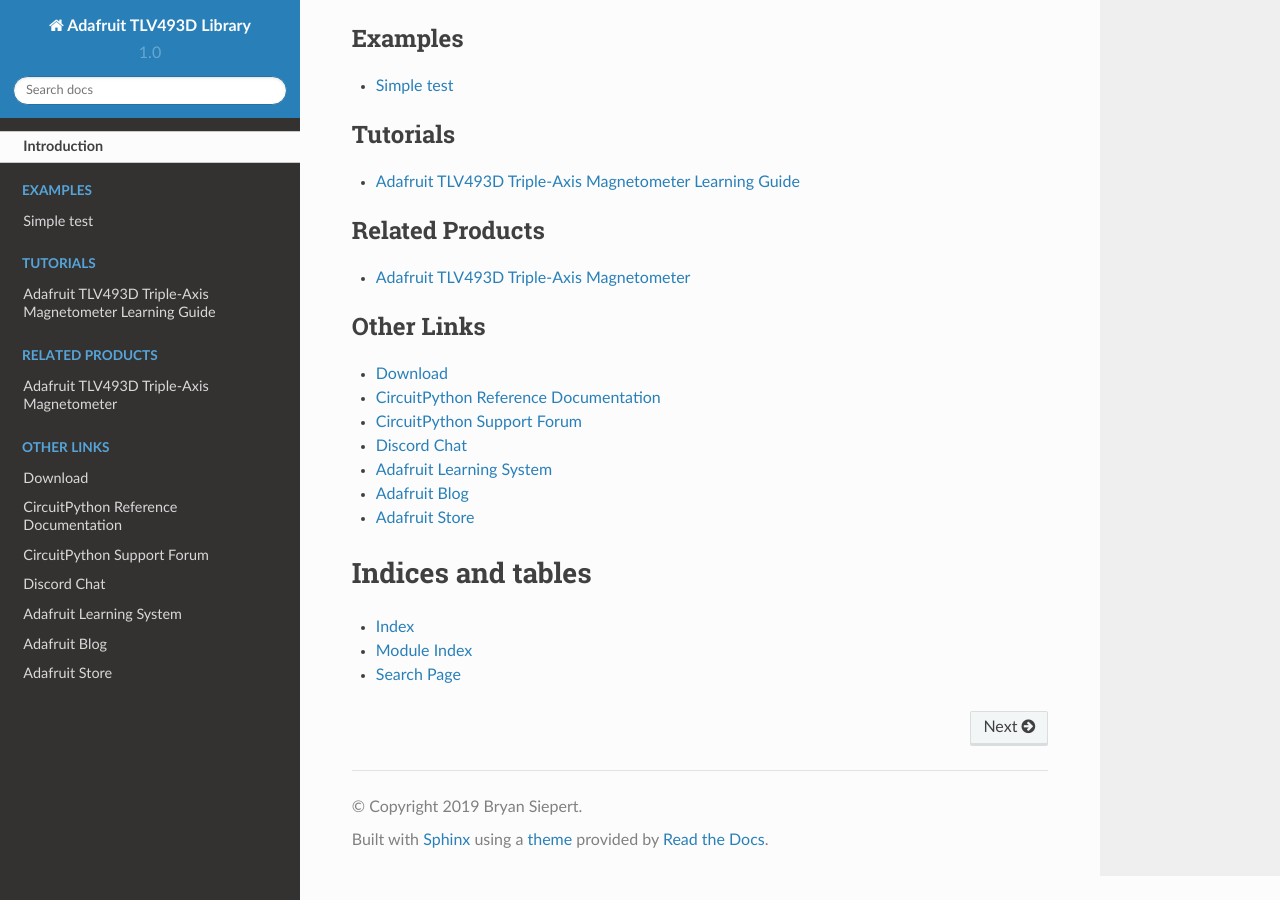
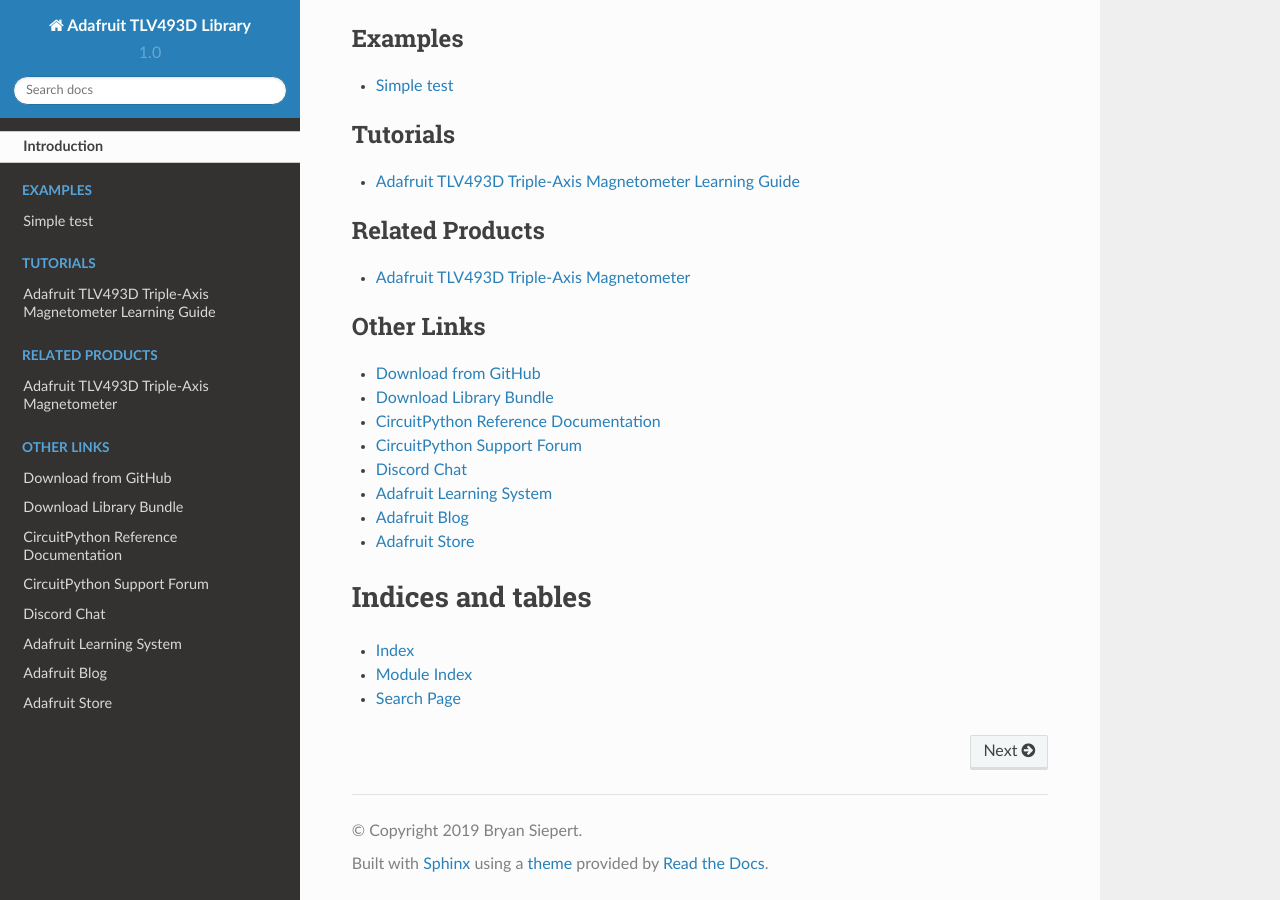
Before and after one commit to adafruit/Adafruit_CircuitPython_TLV493D, a Sphinx documentation site: the page built from docs/index.rst, in a window 1280 px wide and 900 px high, scrolled down 1613 px. Built offline with Sphinx 7.4.7 and the Read the Docs theme 2.0.0, drawn with Linux system fonts in a browser that asks for light colours.

Commit message:
Added cp.org link to index.rst

```diff
--- a/docs/index.rst
+++ b/docs/index.rst
@@ -33,7 +33,8 @@
 .. toctree::
     :caption: Other Links
 
-    Download <https://github.com/adafruit/adafruit_CircuitPython_TLV493D/releases/latest>
+    Download from GitHub <https://github.com/adafruit/adafruit_CircuitPython_TLV493D/releases/latest>
+    Download Library Bundle <https://circuitpython.org/libraries>
     CircuitPython Reference Documentation <https://docs.circuitpython.org>
     CircuitPython Support Forum <https://forums.adafruit.com/viewforum.php?f=60>
     Discord Chat <https://adafru.it/discord>
```
